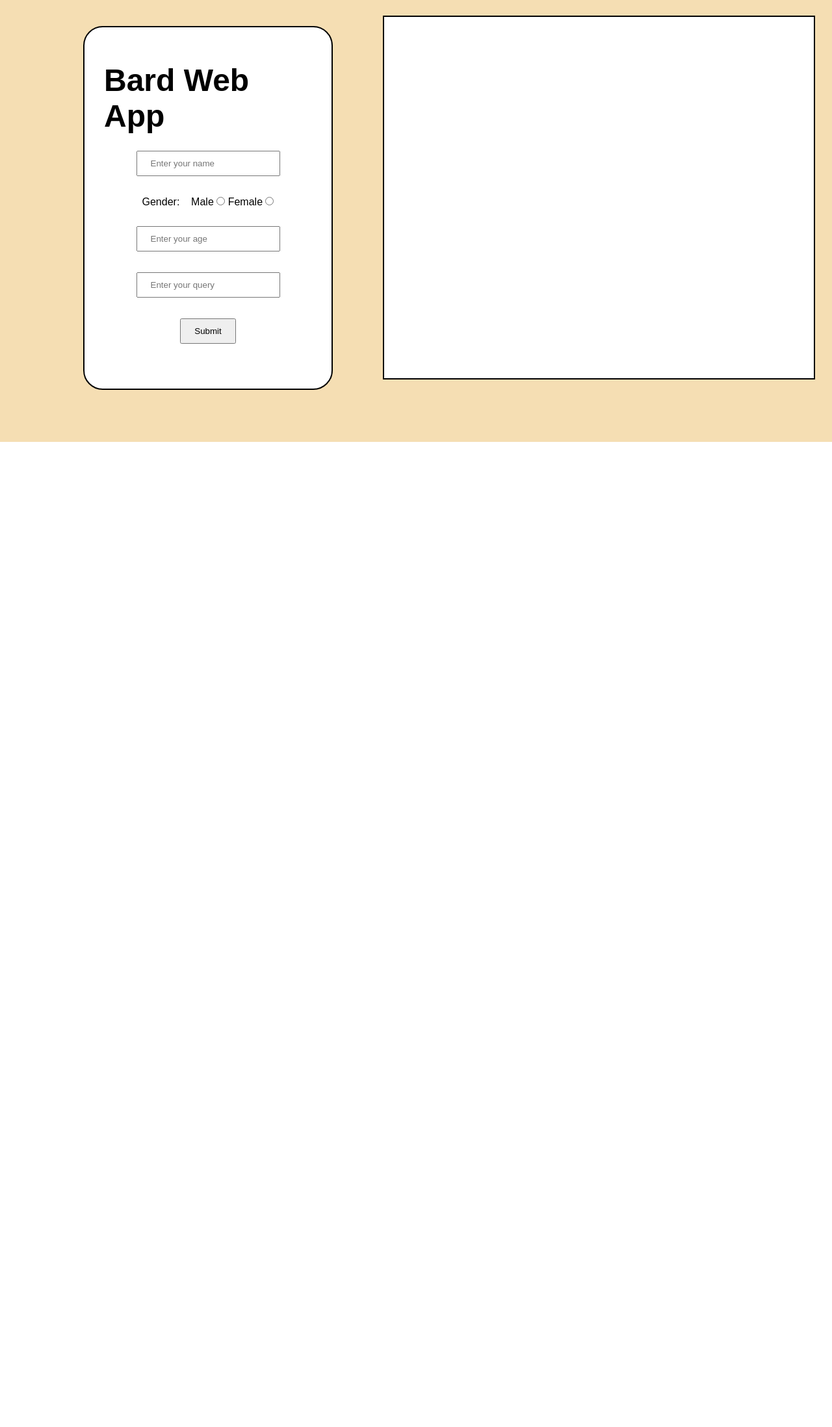
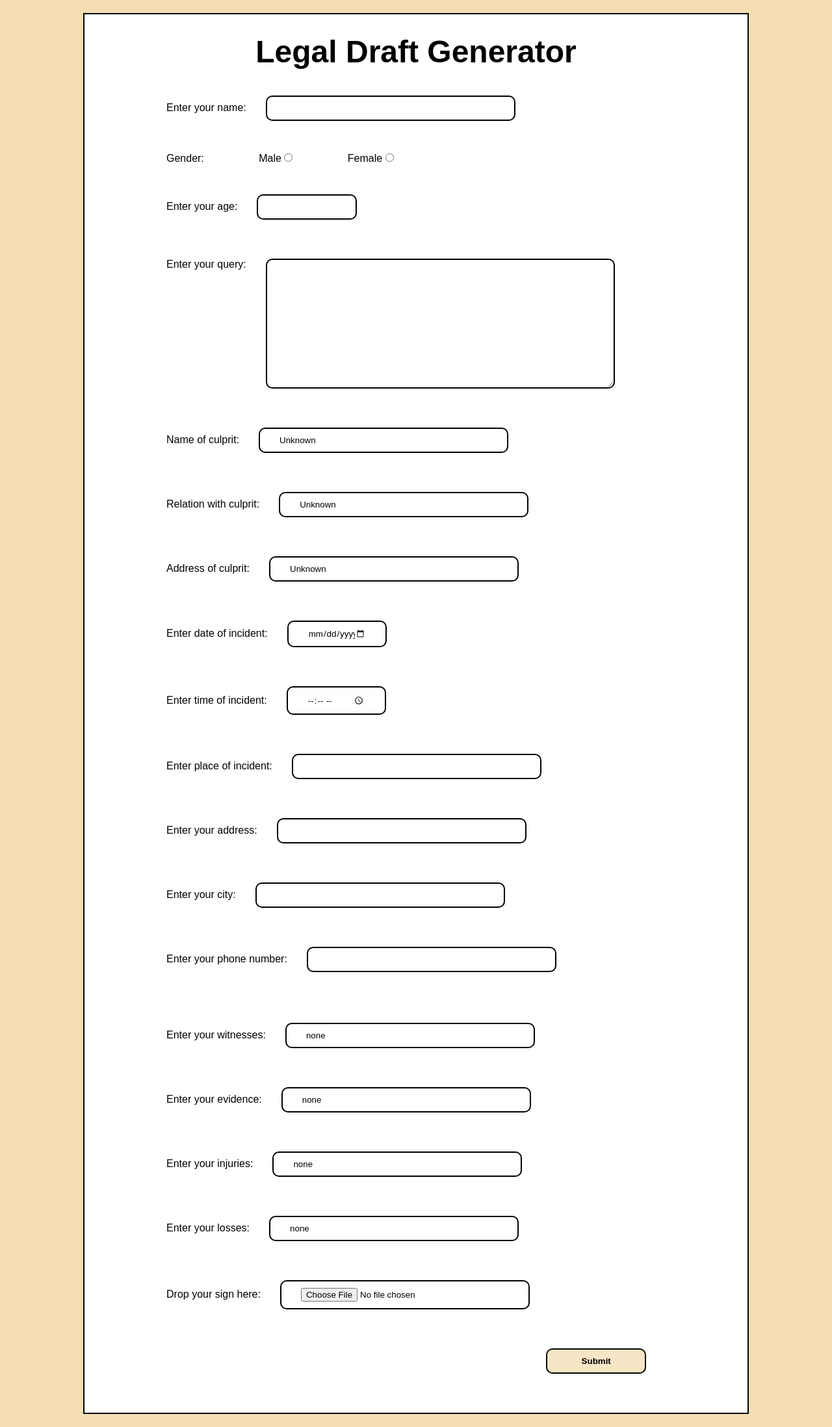
Before and after one commit to Debuggers001/LegalEaseAI, a Flask app: page / in a window 1280 px wide. Shown: the part 120-2316 px from the top of the page at 65% size. Before the commit the page ends 800 px from the top, so only its background shows below. Run offline with Flask 3, Linux system fonts and the light colour scheme.

Commit message:
Working Prototype

```diff
--- a/app.py
+++ b/app.py
@@ -14,12 +14,28 @@ def index():
     Reply = ""
     if request.method == "POST":
         names = request.form["names"]
+        gender = request.form["gender"]
         age = request.form["age"]
         query = request.form["query"]
+        noc = request.form["noc"]
+        rwc = request.form["rwc"]
+        doi = request.form["doi"]
+        toi = request.form["toi"]
+        place = request.form["poi"]
+        address = request.form["address"]
+        pn = request.form["pn"]
+        witnesses = request.form["witnesses"]
+        evidence = request.form["evidence"]
+        injuries = request.form["injuries"]
+        loss = request.form["loss"]
+        aoc = request.form["aoc"]
+        city = request.form["city"]
+
+
 
         with open("data.txt", "w", encoding="utf-8") as f:
-            f.writelines("i want to file a case so create a draft application for me in totally legal format and also mention the IPC section and every analysis of the case, also mention the details i am giving to you, and don't mention anything about police station, here are the details:"+"\n")
-            f.writelines("my name:"+str(names)+"\n"+"my age:"+str(age)+"\n"+"what happened with me:"+str(query)+"\n"+"date and time on which it happened :"+str(datetime.date.today())+"\n")
+            f.writelines("I want to file a case so create a draft application for me in totally legal format and also mention the IPC section, also mention the details I am giving to you, and don't mention anything about police station and case number. Also don't include or mention anyone's signature in the application. Here are the details:"+"\n")
+            f.writelines("my name:"+str(names)+"\n"+"my gender:"+str(gender)+"\n"+"my age:"+str(age)+"\n"+"what happened with me:"+str(query)+"\n"+"name of culprit :"+"\n"+str(noc)+"\n"+"relation with culprit:"+str(rwc) + "address of culprit:" + str(aoc) + "\n" +"\n"+"date of incident:"+str(doi)+"\n"+"time of incident:"+str(toi)+"\n"+"place of incident:"+str(place)+"\n"+"my address"+str(address)+"\n" + "My city / district:" + str(city) + "\n" +"my mobile number"+str(pn)+"\n"+"my witnesses:"+str(witnesses)+"\n"+"evidence:"+str(evidence)+"\n"+"my injuries:"+str(injuries)+"\n"+"loss i have to face:"+str(loss)+"\n" )
         with open("data.txt", "r", encoding="utf-8") as f:
             R=f.read()
         R_variable=R
--- a/templates/bard.html
+++ b/templates/bard.html
@@ -2,7 +2,7 @@
 <html>
 
 <head>
-    <title>Legal Simplifier</title>
+    <title>Legal Draft Generator</title>
     <style>
         * {
             margin: 0;
@@ -11,9 +11,14 @@
             font-family: 'Poppins', sans-serif;
         }
 
-        body{
+        body {
             background-color: wheat;
+            display: flex;
+            flex-flow: column wrap;
+            align-items: center;
+            justify-content: center;
         }
+
         nav {
             width: 100%;
             display: flex;
@@ -48,51 +53,116 @@
             color: white;
             margin: 10px;
         }
-        section{
+
+        section {
             display: flex;
             flex-flow: column wrap;
             justify-content: center;
             align-items: center;
-            position: absolute;
-            top: 20%;
-            left: 10%;
-            height: 70vh;
-            width: 30%;
+            margin: 20px 0px;
+            height: auto;
+            width: 80%;
             border: 2px solid black;
-            border-radius: 30px;
+            /* border-radius: 30px; */
             background-color: white;
             padding: 30px;
         }
-        section h1{
+
+        section h1 {
             font-size: 48px;
             margin-bottom: 10px;
         }
-        form{
+
+        form {
             display: flex;
             flex-flow: column wrap;
             justify-content: center;
-            align-items: center;
+            /* align-items: center; */
+            width: 80%;
         }
-        form input, button{
-            padding: 10px 20px;
-            margin: 16px 0px;
+
+        form div {
+            display: inline-block;
         }
-        #draft{
+
+        form div span {
+            margin-right: 80px;
+        }
+
+        input {
+            width: 50%;
+            display: inline-block;
+            margin: 30px 30px;
+        }
+
+        form input,
+        textarea {
+            border: 2px solid black;
+            padding: 10px 30px;
+            border-radius: 10px;
+        }
+
+        input[type="radio"] {
+            width: auto;
+            margin: 20px 80px;
+            margin-left: 0;
+        }
+
+        input[type="submit"] {
+            cursor: pointer;
+            width: 20%;
+            background-color: #f5deb3bf;
+            float: right;
+            font-weight: bold;
+        }
+
+        input[type="date"],
+        input[type="time"],
+        #age {
+            width: 20%;
+        }
+
+        textarea {
+            height: 200px;
+            width: 70%;
+            margin: 0px 30px;
+        }
+
+        div:has(textarea) {
             display: flex;
-            align-items: center;
-            justify-content: center;
-            position: absolute;
-            top: 18%;
-            right: 2%;
-            height: 70vh;
-            width: 52%;
-            background-color: white;
-            border: 2px solid black;
-            padding: 25px;
+            align-items: flex-start;
+            justify-self: center;
+            margin: 30px 0px;
         }
-        pre{
-            font-size: 10px;
 
+        @media (max-width: 768px) {
+
+            /* Make the navigation bar stack vertically */
+            nav ul {
+                flex-flow: column wrap;
+            }
+
+            /* Make the form elements stack vertically */
+            form div {
+                display: flex;
+                flex-flow: column wrap;
+                align-items: center;
+            }
+
+            /* Make the input fields full width */
+            input {
+                width: 100%;
+            }
+
+            /* Make the textarea full width */
+            textarea {
+                width: 100%;
+            }
+
+            /* Make the submit button full width */
+            input[type="submit"] {
+                width: 100%;
+            }
         }
     </style>
 </head>
@@ -106,26 +176,72 @@
         </ul>
     </nav>
     <section>
-        <h1>Bard Web App</h1>
+        <h1>Legal Draft Generator</h1>
         <form action="/" method="POST">
-            <input type="text" name="names" placeholder="Enter your name">
             <div>
-                <span>Gender:</span>&nbsp;&nbsp;&nbsp;
-                Male <input type="radio" name="gender">
-                Female <input type="radio" name="gender">
+
+                Enter your name:<input type="text" name="names">
             </div>
-            <input type="text" name="age" placeholder="Enter your age">
-            <input type="text" name="query" placeholder="Enter your query">
-            <input type="submit" value="Submit">
+            <div>
+                <span>Gender:</span>
+                Male <input type="radio" name="gender" value="male">
+                Female <input type="radio" name="gender" value="female">
+            </div>
+            <div>
+                Enter your age:<input type="text" name="age" id="age">
+            </div>
+            <div>
+
+                Enter your query:<textarea name="query"></textarea>
+            </div>
+            <div>
+                Name of culprit:<input type="text" name="noc" value="Unknown">
+            </div>
+            <div>
+                Relation with culprit:<input type="text" name="rwc" value="Unknown">
+            </div>
+            <div>
+                Address of culprit:<input type="text" name="aoc" value="Unknown">
+            </div>
+            <div>
+                Enter date of incident:<input type="date" name="doi">
+            </div>
+            <div>
+                Enter time of incident:<input type="time" name="toi">
+            </div>
+            <div>
+                Enter place of incident:<input type="text" name="poi">
+            </div>
+            <div>
+                Enter your address:<input type="address" name="address">
+            </div>
+            <div>
+                Enter your city:<input type="address" name="city">
+            </div>
+            <div>
+                Enter your phone number:<input type="number" name="pn">
+            </div>
+            <div>
+                Enter your witnesses:<input type="text" name="witnesses" value="none">
+            </div>
+            <div>
+                Enter your evidence:<input type="text" name="evidence" value="none">
+            </div>
+            <div>
+                Enter your injuries:<input type="text" name="injuries" value="none">
+            </div>
+            <div>
+                Enter your losses:<input type="text" name="loss" value="none">
+            </div>
+            <div>
+                Drop your sign here:<input type="file" accept="image/*" name="sign" value="" id="imageInput">
+            </div>
+            <div>
+                <input type="submit">
+            </div>
         </form>
     </section>
 
-    <div id="draft" >
-        <pre>
-
-            {{ reply }}
-        </pre>
-    </div>
 </body>
 
 </html>
```
Also changed, not shown: data.txt (+17 -3 lines), data2.txt (+34 -31 lines), data3.txt (+47 -44 lines), templates/draft.html (+59 -70 lines), templates/grain.jpg (added).
